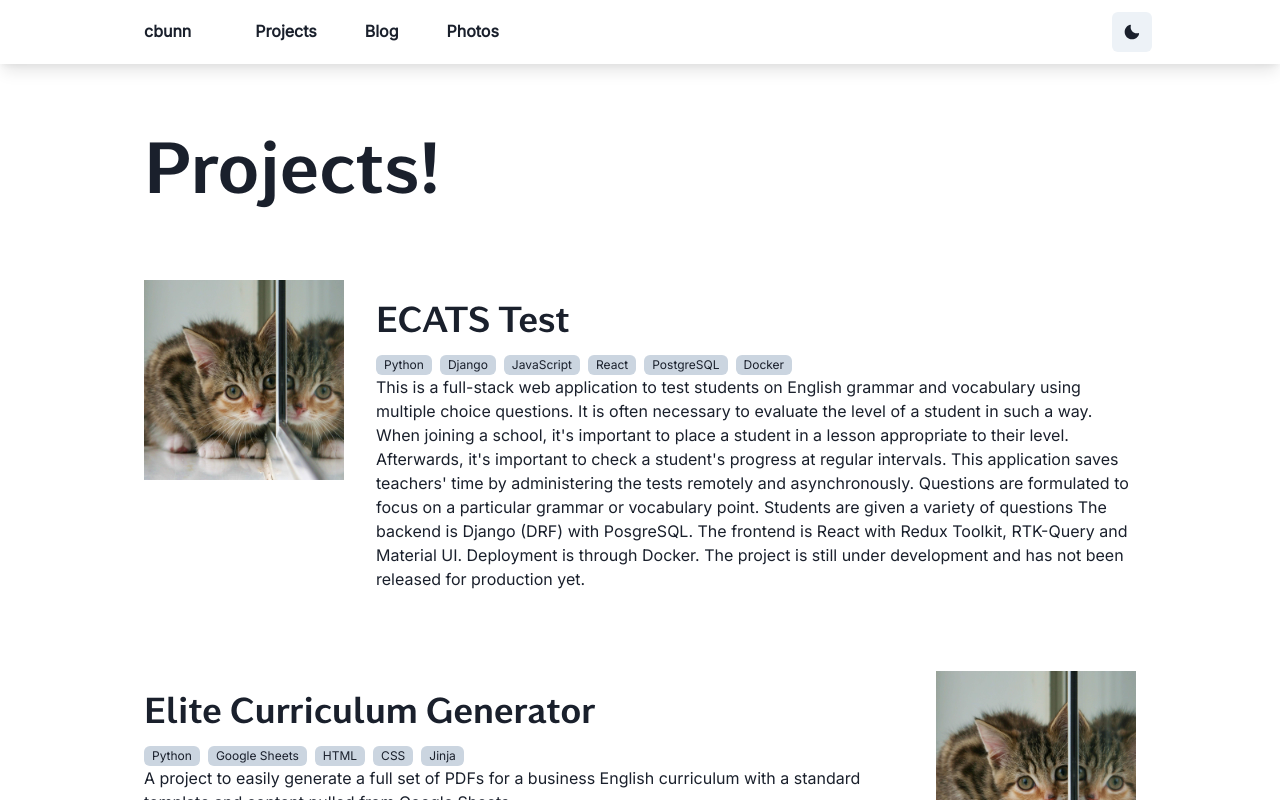
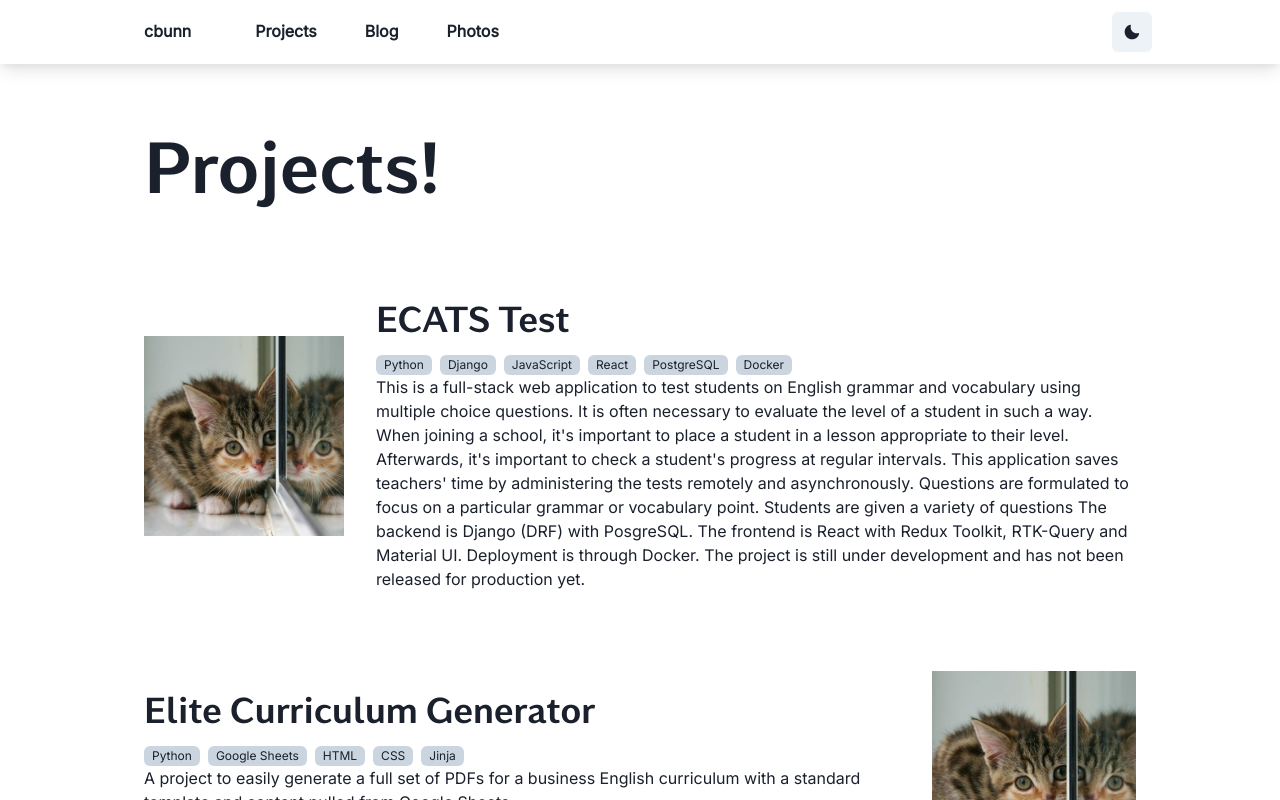
Before and after one commit to cbunn81/cbunn-portfolio, a Next.js app: page /projects in a window 1280 px wide. Shown: the top 800 px of the page. Built offline with nearby package versions, Linux system fonts and the light colour scheme.

Commit message:
Change image sizing and appearance on project page to fit the aspect ratio of actual images and to center vertically to description.

```diff
--- a/src/pages/projects.tsx
+++ b/src/pages/projects.tsx
@@ -62,8 +62,10 @@ const Projects = () => (
             gap={[0, 8]}
           >
             <Image
-              w={["100vw", "200px"]}
+              // Aspect ratio is 1.475
+              w={["100vw", "295px"]}
               h={["100vw", "200px"]}
+              alignSelf="center"
               src={`/images/${project.image}`}
               alt={project.title}
             />
```
